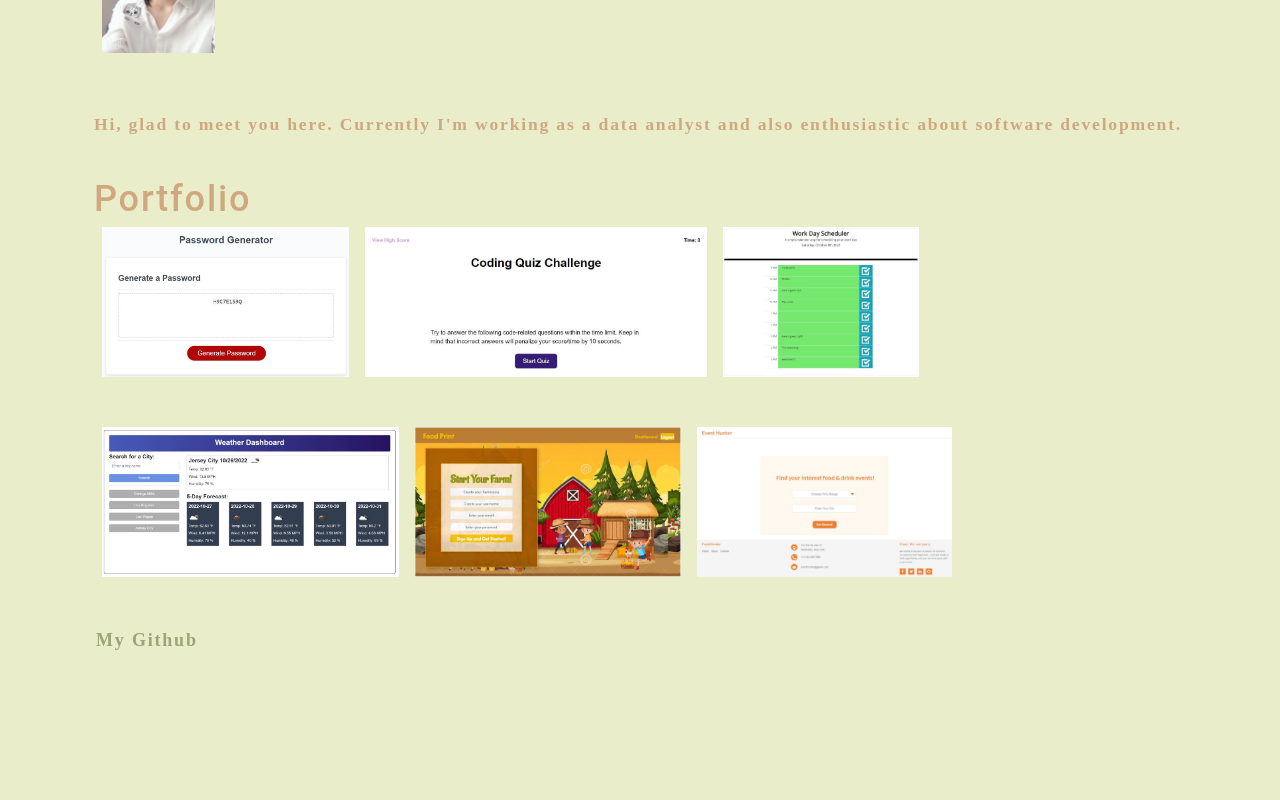
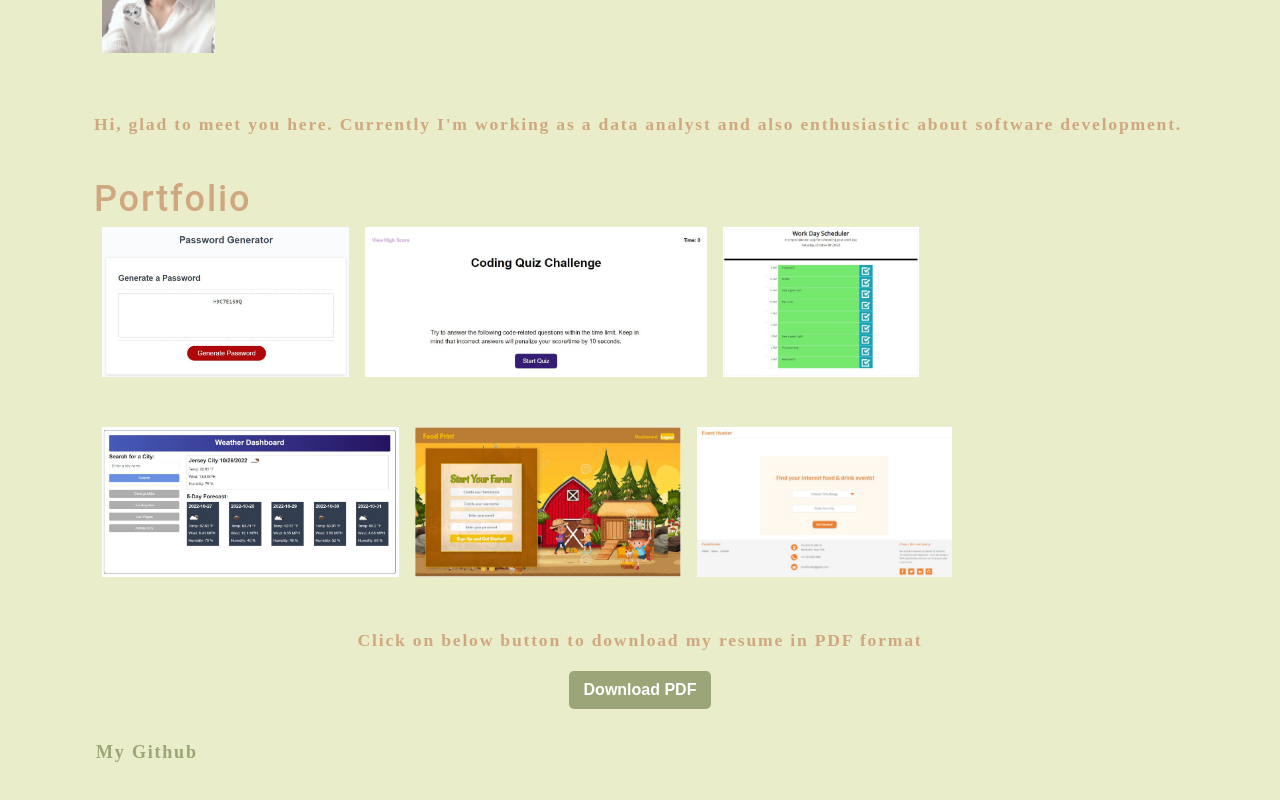
Before and after one commit to j7gong/React-Portfolio, a React (Create React App) app: page / in a window 1280 px wide. Shown: the part 300-1100 px from the top of the page. Before the commit the page ends 1004 px from the top, so only its background shows below. Built offline with nearby package versions, Linux system fonts and the light colour scheme.

Commit message:
update resume with adding downloadable resume

```diff
--- a/src/App.js
+++ b/src/App.js
@@ -4,17 +4,16 @@ import Nav from "./components/Nav";
 import Footer from "./components/Footer";
 import Portfolio from "./components/Portfolio";
 import ContactForm from "./components/Contact";
+import Resume from "./components/Resume";
 
 function App() {
   const [categories] = useState([
-    // { name: "About Me", description: "port 1 description" },
     { name: "Portfolio", description: "port 2 description" },
-    // { name: "Contact", description: "port 3 description" },
     { name: "Resume", description: "port 4 description" },
     ]);
 
   const [currentCategory, setCurrentCategory] = useState(categories[0]);
-
+// categories[0]
   const [contactSelected, setContactSelected] = useState(false);
 
   return (
@@ -27,16 +26,11 @@ function App() {
         setContactSelected={setContactSelected}
       ></Nav>
       <main>
-        {/* <Portfolio currentCategory={currentCategory}></Portfolio>
-        <About></About>
-        <ContactForm></ContactForm>
-
-        <Footer></Footer> */}
-
         {!contactSelected ? (
           <>
             <About></About>
             <Portfolio currentCategory={currentCategory}></Portfolio>
+            <Resume></Resume>
             <Footer></Footer>
           </>
         ) : (
--- /dev/null
+++ b/src/components/Resume/index.js
@@ -0,0 +1,32 @@
+import React from "react";
+
+const Resume = () => {
+
+    // Function will execute on click of button
+    const onButtonClick = () => {
+        // using Java Script method to get PDF file
+        fetch('Resume_Jingsi Gong.pdf').then(response => {
+            response.blob().then(blob => {
+                // Creating new object of PDF file
+                const fileURL = window.URL.createObjectURL(blob);
+                // Setting various property values
+                let alink = document.createElement('a');
+                alink.href = fileURL;
+                alink.download = 'Resume_Jingsi Gong.pdf';
+                alink.click();
+            })
+        })
+    }
+    return (
+        <>
+        <center>
+            <p>Click on below button to download my resume in PDF format</p>
+            <button onClick={onButtonClick}>
+                Download PDF
+            </button>
+        </center>
+        </>
+    );
+};
+
+export default Resume;
```
Also changed, not shown: 1 other file (tests, documents, lock files or other folders).
